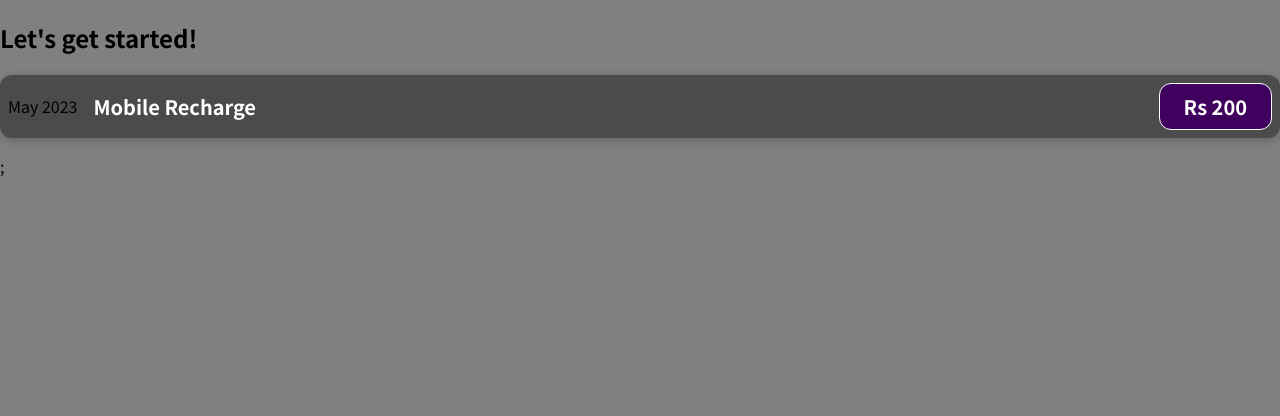
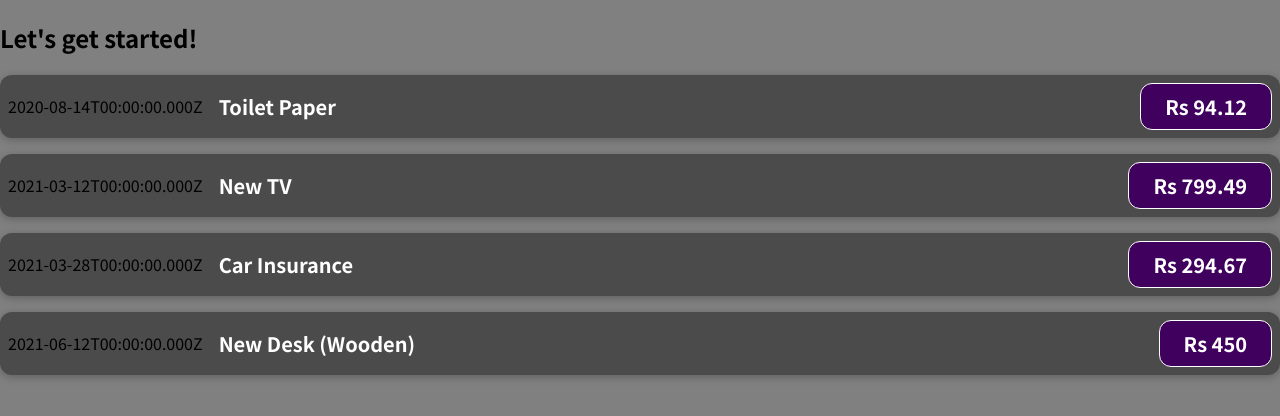
Before and after one commit to jatinKhachane/expense-tracker, a JavaScript app: page / in a window 1280 px wide. Shown: the top 416 px of the page. Built offline with nearby package versions, Linux system fonts and the light colour scheme.

Commit message:
reusing expenseItem component with different data passed with 'props' from App() component

```diff
--- a/src/App.js
+++ b/src/App.js
@@ -1,10 +1,51 @@
 import ExpenseItem from "./components/ExpenseItem";
 
 function App() {
+  const expenses = [
+    {
+      id: "e1",
+      title: "Toilet Paper",
+      amount: 94.12,
+      date: new Date(2020, 7, 14),
+    },
+    { id: "e2", title: "New TV", amount: 799.49, date: new Date(2021, 2, 12) },
+    {
+      id: "e3",
+      title: "Car Insurance",
+      amount: 294.67,
+      date: new Date(2021, 2, 28),
+    },
+    {
+      id: "e4",
+      title: "New Desk (Wooden)",
+      amount: 450,
+      date: new Date(2021, 5, 12),
+    },
+  ];
+
   return (
     <div>
       <h2>Let's get started!</h2>
-      <ExpenseItem></ExpenseItem>;
+      <ExpenseItem
+        title={expenses[0].title}
+        amount={expenses[0].amount}
+        date={expenses[0].date}
+      ></ExpenseItem>
+      <ExpenseItem
+        title={expenses[1].title}
+        amount={expenses[1].amount}
+        date={expenses[1].date}
+      ></ExpenseItem>
+      <ExpenseItem
+        title={expenses[2].title}
+        amount={expenses[2].amount}
+        date={expenses[2].date}
+      ></ExpenseItem>
+      <ExpenseItem
+        title={expenses[3].title}
+        amount={expenses[3].amount}
+        date={expenses[3].date}
+      ></ExpenseItem>
     </div>
   );
 }
--- a/src/components/ExpenseItem.js
+++ b/src/components/ExpenseItem.js
@@ -1,12 +1,12 @@
 import "./ExpenseItem.css";
 
-function ExpenseItem() {
+function ExpenseItem(props) {
   return (
     <div className="expense-item">
-      <div>May 2023</div>
+      <div>{props.date.toISOString()}</div>
       <div className="expense-item__description">
-        <h2>Mobile Recharge</h2>
-        <div className="expense-item__price">Rs 200</div>
+        <h2>{props.title}</h2>
+        <div className="expense-item__price">Rs {props.amount}</div>
       </div>
     </div>
   );
```
